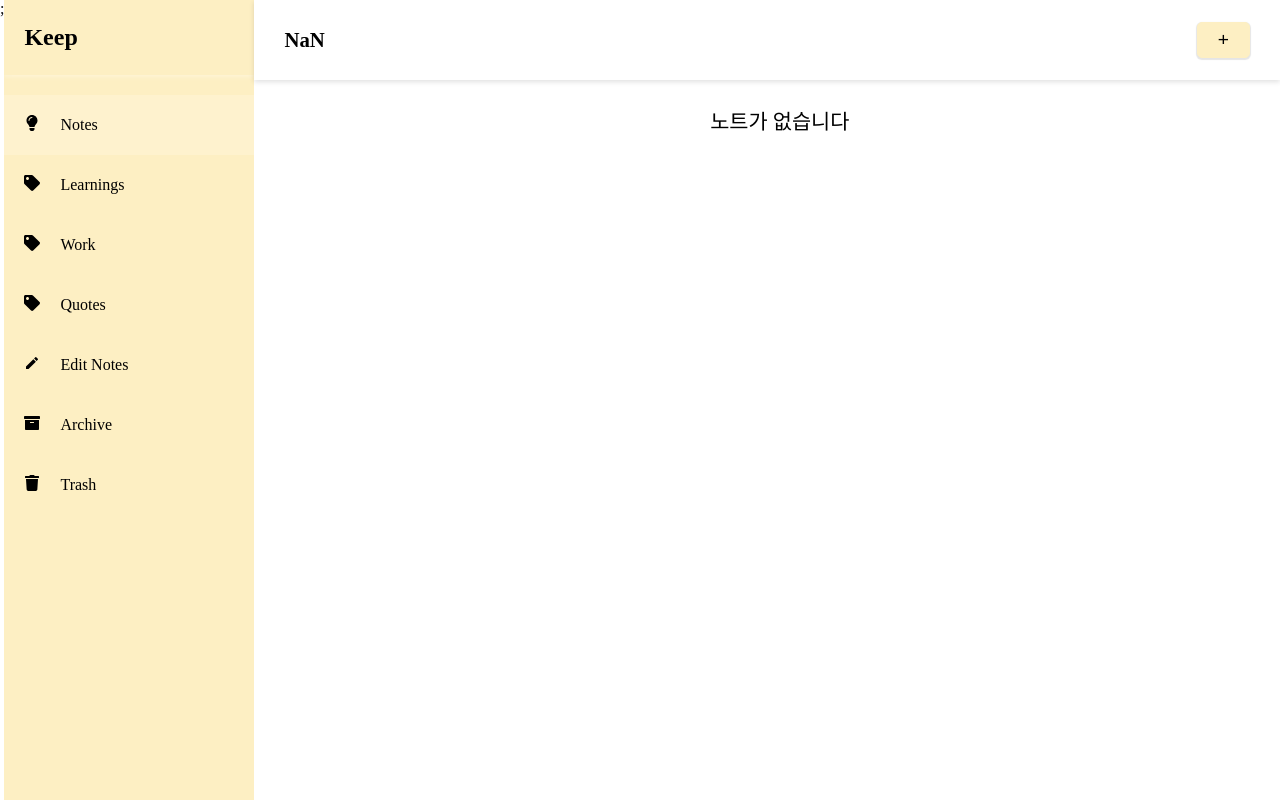
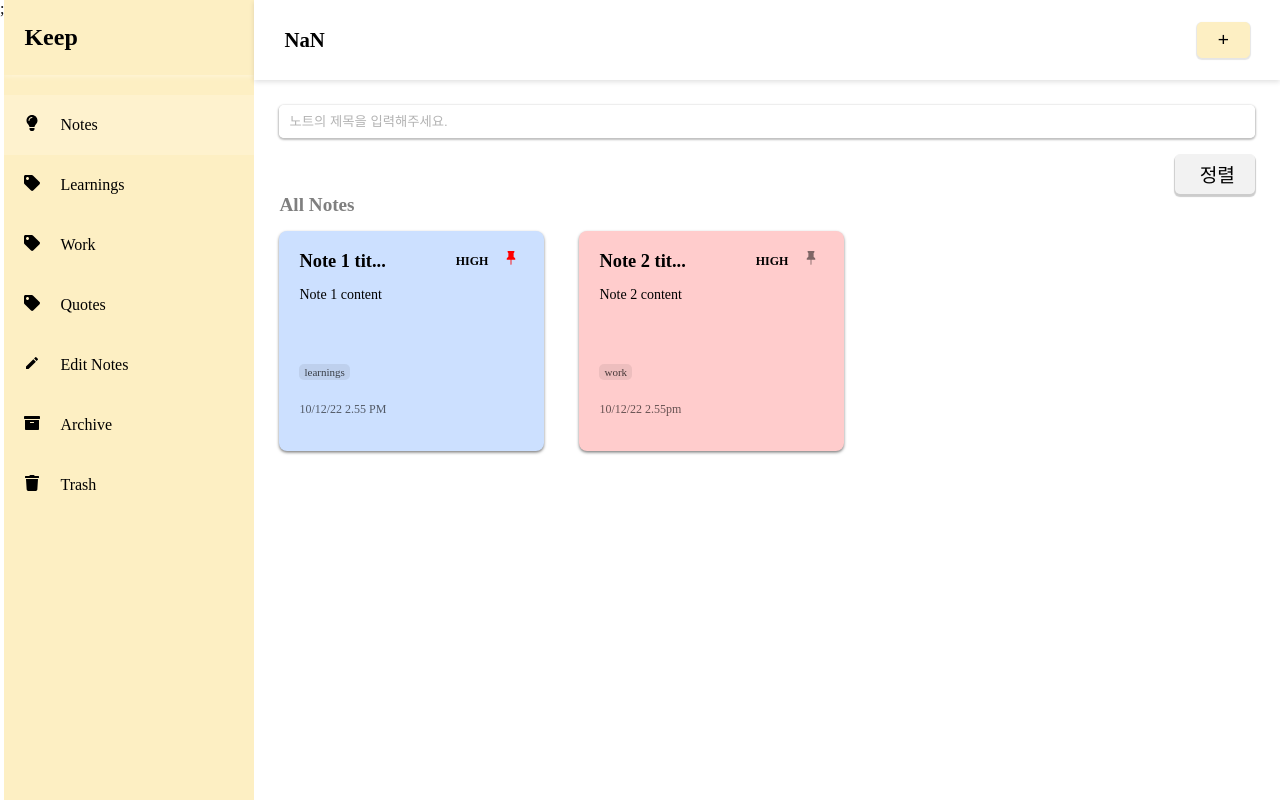
Before and after one commit to junb119/react-google-keep, a React (Vite) app in the folder My_react-note-app/: page / in a window 1280 px wide. Built offline with nearby package versions, Linux system fonts and the light colour scheme.

Commit message:
2-2 Note 데이터 생성하기

```diff
--- a/My_react-note-app/src/components/NoteCard/NoteCard.tsx
+++ b/My_react-note-app/src/components/NoteCard/NoteCard.tsx
@@ -1,9 +1,50 @@
-import React from 'react'
+import { FC } from "react";
+import {
+  Card,
+  ContentBox,
+  FooterBox,
+  TagsBox,
+  TopBox,
+} from "./NoteCard.styles";
+import { BsFillPinFill } from "react-icons/bs";
+import { NotesIconBox } from "../../styles/styles";
+import { Note } from "../../types/note";
+interface NoteCardProps {
+  note: Note;
+  type: string;
+}
+const NoteCard: FC<NoteCardProps> = ({ note, type }) => {
+  const { title, content, tags, color, priority, date, isPinned, isRead, id } =
+    note;
+  return (
+    <>
+      <Card style={{ backgroundColor: color }}>
+        <TopBox>
+          <div className="noteCard__title">
+            {title.length > 10 ? title.slice(0, 10) + "..." : title}
+          </div>
+          <div className="noteCard__top-options">
+            <span className="noteCard__priority">{priority}</span>
+            {type !== "archive" && type !== "trash" && (
+              <NotesIconBox className="noteCard_pin">
+                <BsFillPinFill style={{ color: isPinned ? "red" : "" }} />
+              </NotesIconBox>
+            )}
+          </div>
+        </TopBox>
+        <ContentBox>{content}</ContentBox>
 
-const NoteCard = () => {
-  return (
-    <div>NoteCard</div>
-  )
-}
+        <TagsBox>
+          {tags?.map(({ tag, id }) => (
+            <span key={id}>{tag}</span>
+          ))}
+        </TagsBox>
+        <FooterBox>
+          <div className="noteCard__date">{date}</div>
+        </FooterBox>
+      </Card>
+    </>
+  );
+};
 
-export default NoteCard
+export default NoteCard;
--- /dev/null
+++ b/My_react-note-app/src/notesData.ts
@@ -0,0 +1,42 @@
+import { v4 } from "uuid";
+
+const notes = [
+  {
+    title: "Note 1 title",
+    content: "Note 1 content",
+    tags: [
+      {
+        tag: "learnings",
+        id: v4(),
+      },
+    ],
+    color: "#cce0ff",
+    priority: "high",
+    isPinned: true,
+    isRead: false,
+    date: "10/12/22 2.55 PM",
+    createdTime: new Date("Sat Dec 10 2022 14:55:22").getTime(),
+    editedTime: null,
+    id: v4(),
+  },
+  {
+    title: "Note 2 title",
+    content: "Note 2 content",
+    tags: [
+      {
+        tag: "work",
+        id: v4(),
+      },
+    ],
+    color: "#ffcccc",
+    priority: "high",
+    isPinned: false,
+    isRead: false,
+    date: "10/12/22 2.55pm",
+    createdTime: new Date("Sat Dec 10 2022 15:55:22").getTime(),
+    editedTime: null,
+    id: v4(),
+  },
+];
+
+export default notes;
--- a/My_react-note-app/src/pages/AllNotes/AllNotes.tsx
+++ b/My_react-note-app/src/pages/AllNotes/AllNotes.tsx
@@ -3,6 +3,7 @@ import { useAppDispatch, useAppSelector } from "../../hooks/redux";
 import { ButtonOutline, Container, EmptyMsgBox } from "../../styles/styles";
 import { Box, InputBox, TopBox } from "./AllNotes.styles";
 import { toggleFiltersModal } from "../../store/modal/modalSlice";
+import getAllNotes from "../../utils/getAllNotes";
 
 const AllNotes = () => {
   const dispatch = useAppDispatch();
@@ -36,7 +37,10 @@ const AllNotes = () => {
               </ButtonOutline>
             </div>
           </TopBox>
-          <Box>{/* Notes */}</Box>
+          <Box>
+            {/* Notes */}
+            {getAllNotes(mainNotes, filter)}
+          </Box>
         </>
       )}
     </Container>
--- a/My_react-note-app/src/store/notesList/notesListSlice.ts
+++ b/My_react-note-app/src/store/notesList/notesListSlice.ts
@@ -1,5 +1,6 @@
 import { createSlice } from "@reduxjs/toolkit";
 import { Note } from "../../types/note";
+import notes from "../../notesData";
 
 interface NoteState {
   mainNotes: Note[];
@@ -9,7 +10,7 @@ interface NoteState {
 }
 
 const initialState: NoteState = {
-  mainNotes: [],
+  mainNotes: [...notes],
   archiveNotes: [],
   trashNotes: [],
   editNote: null,
--- a/My_react-note-app/src/utils/getAllNotes.tsx
+++ b/My_react-note-app/src/utils/getAllNotes.tsx
@@ -0,0 +1,18 @@
+import { NoteCard } from "../components";
+import { NotesContainer } from "../styles/styles";
+import { Note } from "../types/note";
+
+const getAllNotes = (mainNotes: Note[], filter: string) => {
+  return (
+    <>
+      <div className="allNotes__notes-type">All Notes</div>
+      <NotesContainer>
+        {mainNotes.map((note) => (
+          <NoteCard key={note.id} note={note} type="notes" />
+        ))}
+      </NotesContainer>
+    </>
+  );
+};
+
+export default getAllNotes;
```
Also changed, not shown: 1 other file (tests, documents, lock files or other folders).
